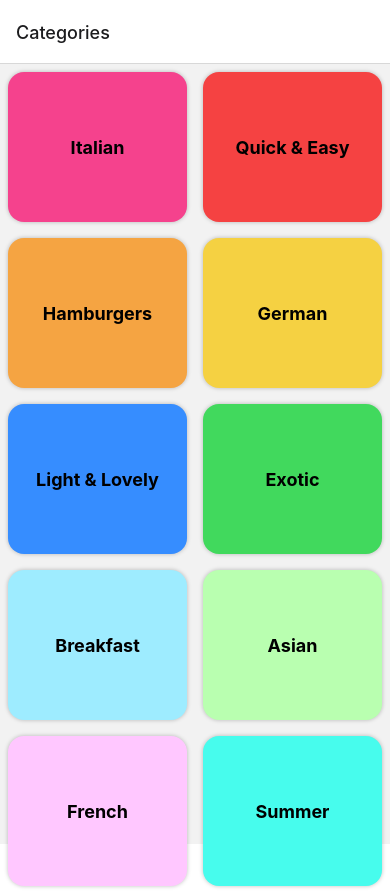
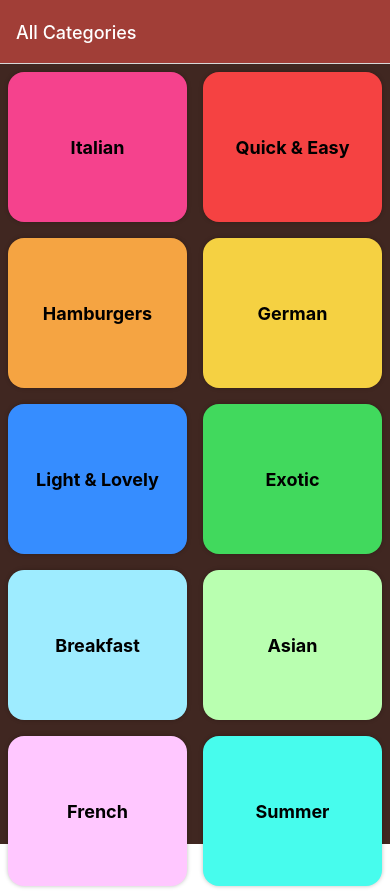
Before and after one commit to mycvlnn/React-Native-Udemy, a React Native app: screen / in a window 390 px wide. Built offline with nearby package versions, Linux system fonts and the light colour scheme.

Commit message:
styling header and background

```diff
--- a/App.tsx
+++ b/App.tsx
@@ -14,8 +14,21 @@ export default function App() {
     <>
       <StatusBar style="dark" />
       <NavigationContainer>
-        <Stack.Navigator initialRouteName="Categories">
-          <Stack.Screen name="Categories" component={CategoriesScreen} />
+        <Stack.Navigator
+          initialRouteName="Categories"
+          screenOptions={{
+            headerTintColor: 'white',
+            headerStyle: { backgroundColor: '#a13e37' },
+            contentStyle: {
+              backgroundColor: '#402721'
+            }
+          }}
+        >
+          <Stack.Screen
+            name="Categories"
+            component={CategoriesScreen}
+            options={{ title: 'All Categories' }}
+          />
           <Stack.Screen name="Meals" component={MealsOverviewScreen} />
         </Stack.Navigator>
       </NavigationContainer>
```
